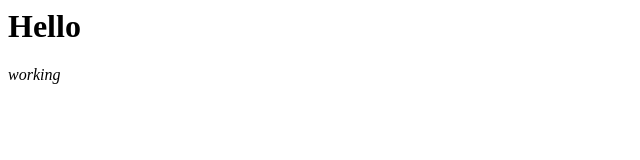
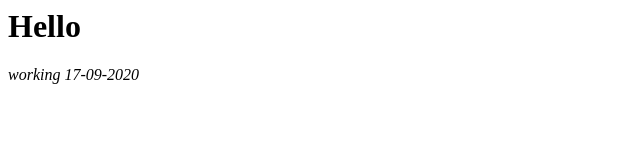
Before and after one commit to GossJS/netlify1, a plain HTML site: page index.html in a window 1280 px wide. Shown: the full height of the page, 0-640 px from the left. Drawn offline with Linux system fonts and the light colour scheme.

Commit message:
Update index.html

```diff
--- a/index.html
+++ b/index.html
@@ -1,2 +1,2 @@
 <h1>Hello</h1>
-<p><i>working</i></p>
+<p><i>working 17-09-2020</i></p>
```
